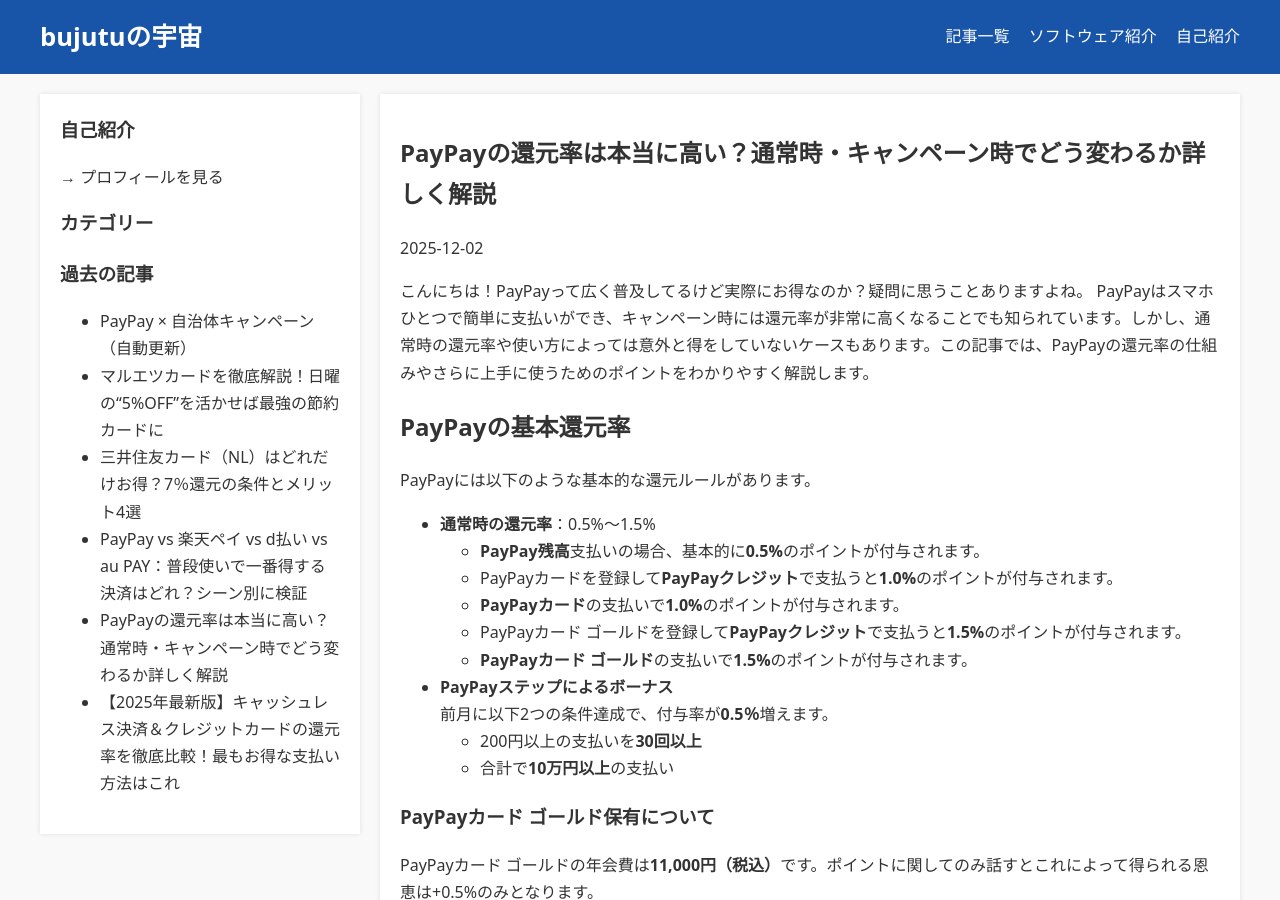
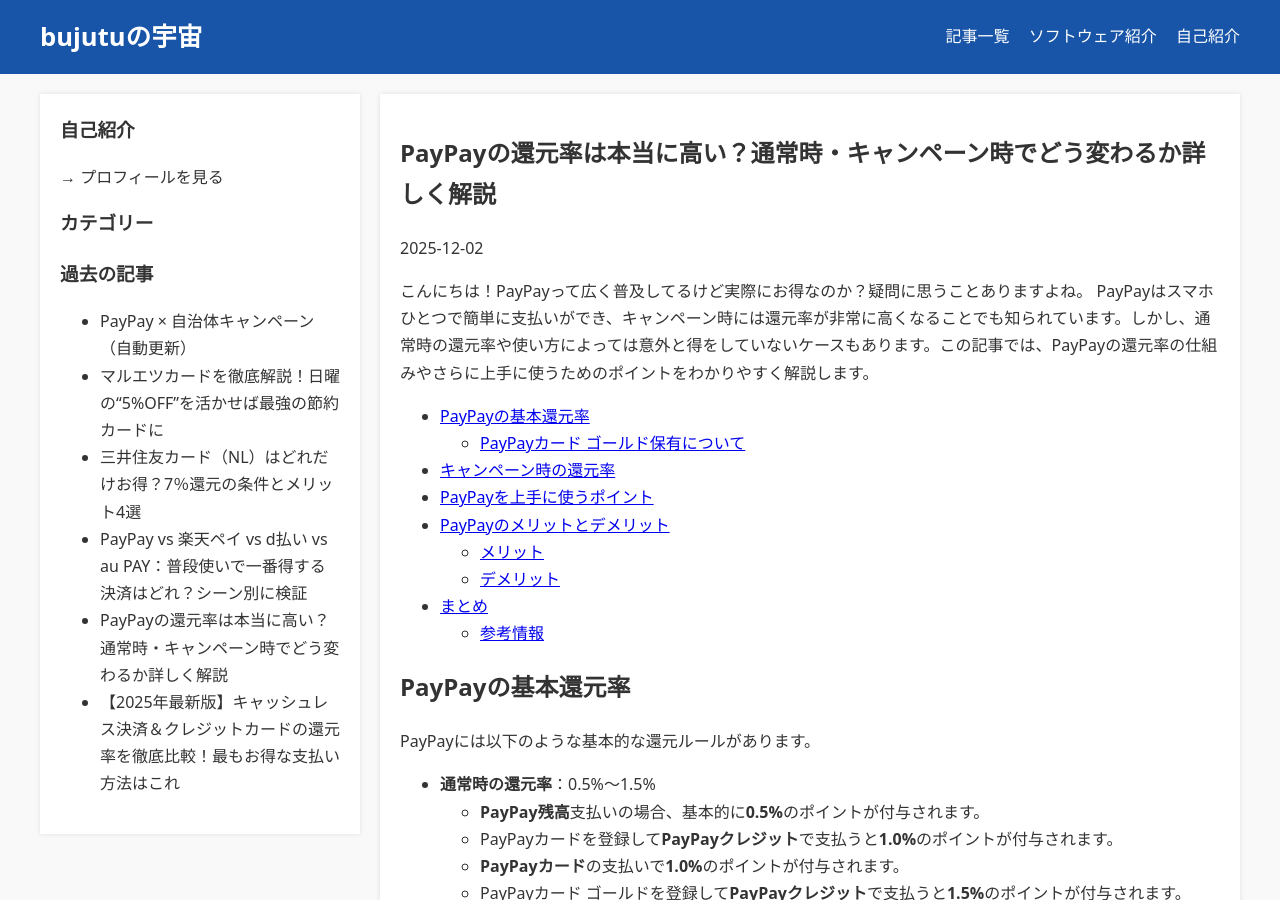
Before and after one commit to bujutu/bujutu.github.io, a Jekyll site: the page built from _posts/2025-12-02-01.md, in a window 1280 px wide and 900 px high. Built offline with Jekyll 4.4.1, drawn with Linux system fonts in a browser that asks for light colours.

Commit message:
Add table of contents to PayPay article
Added a table of contents to the PayPay article.

```diff
--- a/_posts/2025-12-02-01.md
+++ b/_posts/2025-12-02-01.md
@@ -5,6 +5,8 @@
 こんにちは！PayPayって広く普及してるけど実際にお得なのか？疑問に思うことありますよね。
 PayPayはスマホひとつで簡単に支払いができ、キャンペーン時には還元率が非常に高くなることでも知られています。しかし、通常時の還元率や使い方によっては意外と得をしていないケースもあります。この記事では、PayPayの還元率の仕組みやさらに上手に使うためのポイントをわかりやすく解説します。
 
+* Table of contents
+{:toc}
 
 ## PayPayの基本還元率
 
```
